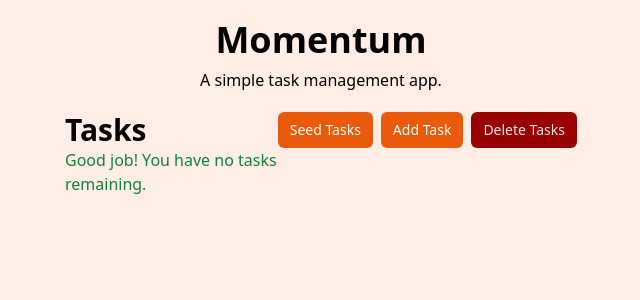
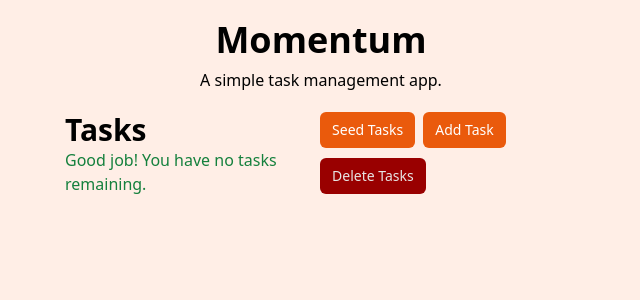
Before and after one commit to syarifhsb/momentum, a React (Vite) app: page / in a window 1280 px wide. Shown: the top 300 px of the page, without its empty margins (319-959 px from the left). Built offline with nearby package versions, Linux system fonts and the light colour scheme.

Commit message:
fix: Styling to avoid overflow in task card and the seed, add, delete tasks buttons

```diff
--- a/src/components/shared/task-card.tsx
+++ b/src/components/shared/task-card.tsx
@@ -80,7 +80,7 @@
         <div>{task.description}</div>
       </CardContent>
 
-      <CardFooter className="flex gap-4">
+      <CardFooter className="flex flex-row flex-wrap content-start gap-4">
         <div className="flex gap-1">
           <Select onValueChange={handleChangeCategory} value={task.category}>
             <SelectButtonTrigger
--- a/src/modules/tasks/task-management.tsx
+++ b/src/modules/tasks/task-management.tsx
@@ -101,7 +101,7 @@
             {tasksCount > 0 && <p>You have {tasksCount} tasks remaining.</p>}
           </div>
 
-          <div className="flex gap-2">
+          <div className="flex flex-row flex-wrap gap-2">
             <Button size="sm" onClick={seedTasksState}>
               Seed Tasks
             </Button>
```
